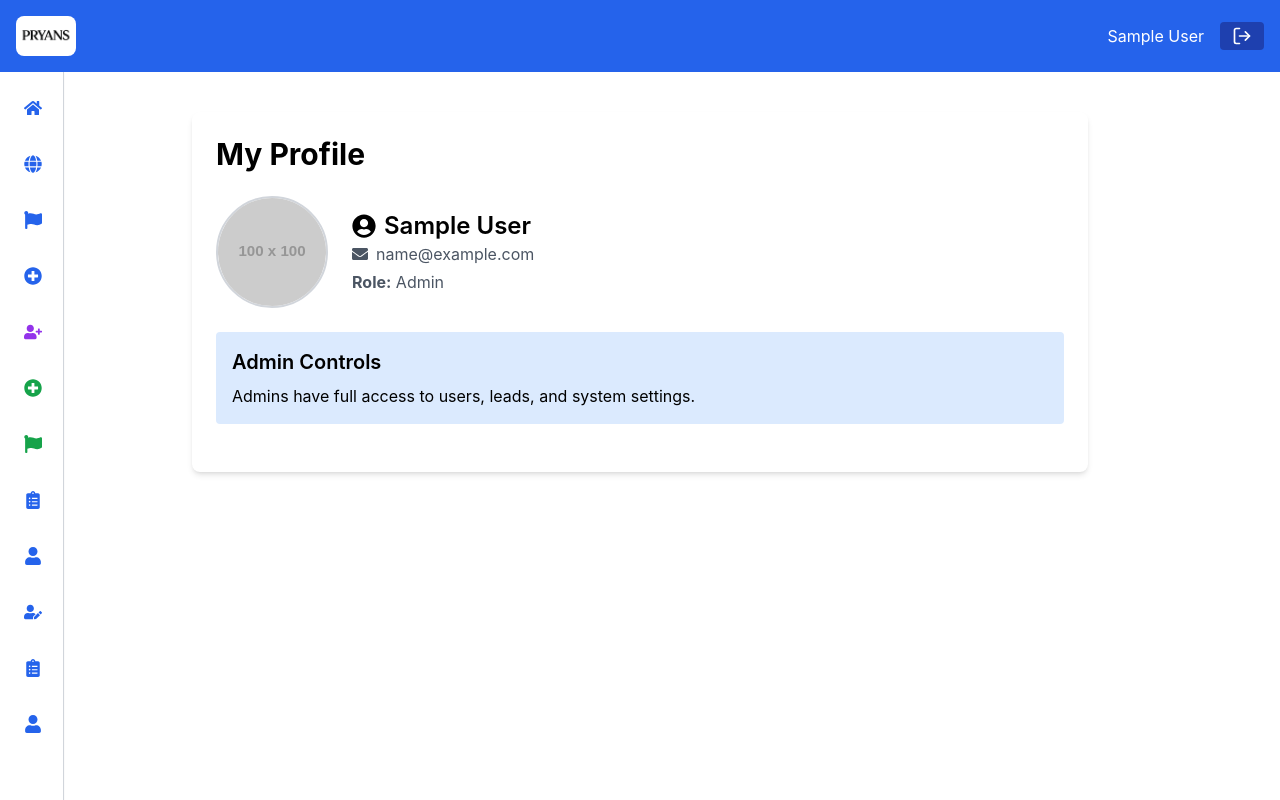
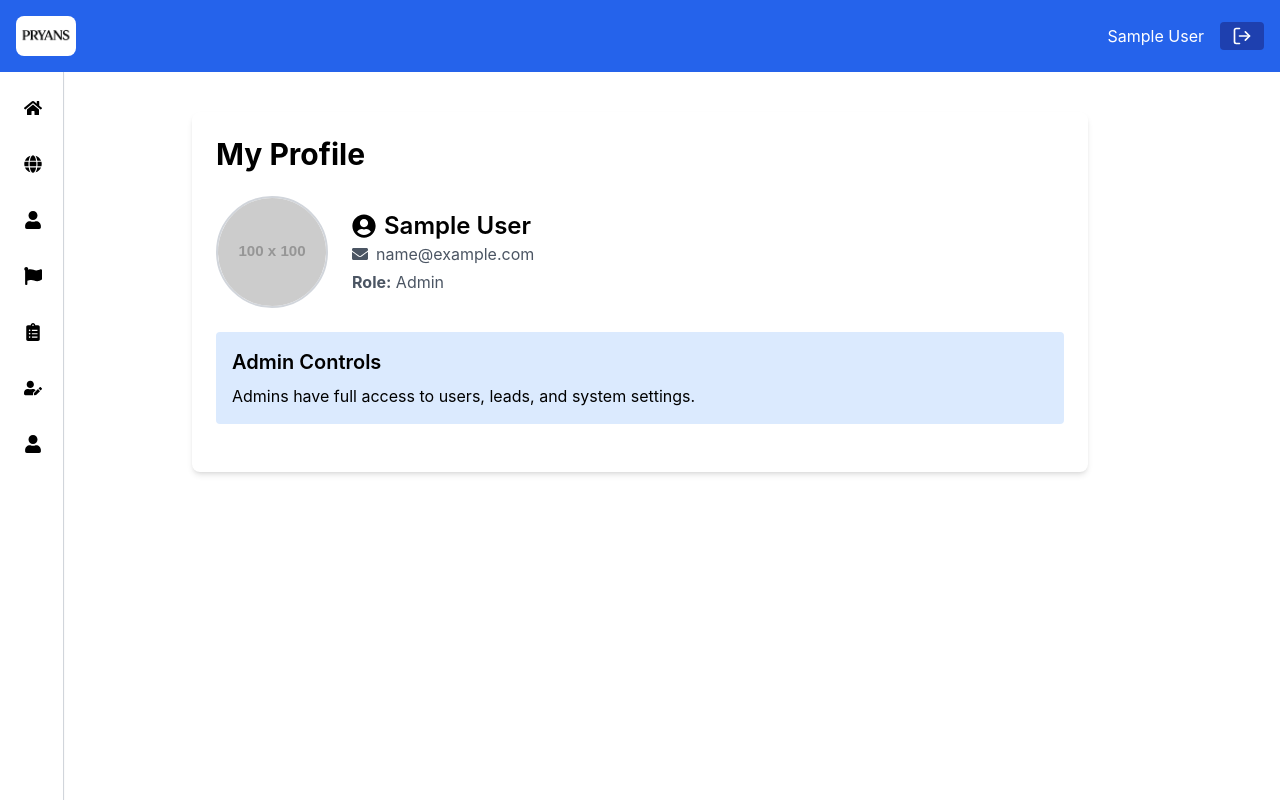
Before and after one commit to pranshugp/eduwire-crm, a React (Create React App) app in the folder Frontend/: page /profile in a window 1280 px wide. Built offline with nearby package versions, Linux system fonts and the light colour scheme; sample sign-in values are in the browser's storage.

Commit message:
change side bar

```diff
--- a/Frontend/src/components/Sidebar.jsx
+++ b/Frontend/src/components/Sidebar.jsx
@@ -2,65 +2,106 @@ import { Link } from 'react-router-dom';
 import { useSelector } from 'react-redux';
 import {
   FaHome, FaUser, FaClipboardList, FaUserEdit, FaSignInAlt, FaUserPlus,
-  FaGlobe, FaFlag, FaPlusCircle
+  FaGlobe, FaFlag, FaPlusCircle, FaChevronDown
 } from 'react-icons/fa';
+import { useState } from 'react';
 
 const Sidebar = () => {
   const user = useSelector((state) => state.auth.user);
+  const [openMenu, setOpenMenu] = useState(null);
+
+  const handleMouseEnter = (menu) => setOpenMenu(menu);
+  const handleMouseLeave = () => setOpenMenu(null);
 
   return (
-    <aside
-      className="h-screen bg-white text-black fixed top-18 left-0
-                 transition-all duration-300 ease-in-out group
-                 hover:w-64 w-16 overflow-hidden z-20
-                 border-r border-gray-300 shadow-sm"
-    >
+    <aside className="h-screen bg-white text-black fixed top-18 left-0
+                     transition-all duration-300 ease-in-out group
+                     hover:w-64 w-16 overflow-hidden z-20
+                     border-r border-gray-300 shadow-sm">
       <nav className="flex flex-col gap-4 p-4">
         {!user ? (
           <>
-            <SidebarItem to="/login" icon={<FaSignInAlt className="text-blue-600" />} label="Login" />
-            <SidebarItem to="/register" icon={<FaUserPlus className="text-blue-600" />} label="Register" />
+            <SidebarItem to="/login" icon={<FaSignInAlt />} label="Login" />
+            <SidebarItem to="/register" icon={<FaUserPlus />} label="Register" />
           </>
         ) : (
           <>
-            <SidebarItem to="/dashboard" icon={<FaHome className="text-blue-600" />} label="Dashboard" />
+            <SidebarItem to="/dashboard" icon={<FaHome />} label="Dashboard" />
 
-            <SidebarItem to="/countries" icon={<FaGlobe className="text-blue-600" />} label="All Countries" />
-            <SidebarItem to="/representing-countries" icon={<FaFlag className="text-blue-600" />} label="Representing Countries" />
+            {/* Countries Dropdown */}
+            <SidebarDropdown
+              icon={<FaGlobe />} label="Countries" open={openMenu === 'countries'}
+              onMouseEnter={() => handleMouseEnter('countries')}
+              onMouseLeave={handleMouseLeave}
+              items={[
+                { to: '/countries', label: 'All Countries' },
+                { to: '/representing-countries', label: 'Representing Countries' },
+                { to: '/representing-countries/add', label: 'Add Country' },
+              ]}
+            />
 
-           {user.role === 'admin' && (
-  <>
-    <SidebarItem to="/representing-countries/add" icon={<FaPlusCircle className="text-blue-600" />} label="Add Representing" />
-    <SidebarItem to="/admin/counsellors/add" icon={<FaUserPlus className="text-purple-600" />} label="Add Counsellor" />
+            {/* Manage Users Dropdown */}
+            {user.role === 'admin' && (
+              <SidebarDropdown
+                icon={<FaUser />} label="Manage Users" open={openMenu === 'users'}
+                onMouseEnter={() => handleMouseEnter('users')}
+                onMouseLeave={handleMouseLeave}
+                items={[
+                  { to: '/admin/counsellors/add', label: 'Add Counsellor' },
+                  { to: '/admin/counsellors', label: 'View All Counsellors' },
+                ]}
+              />
+            )}
 
-    <SidebarItem to="/institutions/add" icon={<FaPlusCircle className="text-green-600" />} label="Add Institution" />
-    <SidebarItem to="/institutions" icon={<FaFlag className="text-green-600" />} label="View Institutions" />
-    <SidebarItem to="/leads" icon={<FaClipboardList className="text-blue-600" />} label="All Leads" />
-    <SidebarItem to="/admin/counsellors" icon={<FaUser className="text-blue-600" />} label="Manage Users" />
-     <SidebarItem to="/applications/new" icon={<FaUserEdit className="text-blue-600" />} label="Fill Application" />
-    <SidebarItem to="/applications" icon={<FaClipboardList className="text-blue-600" />} label="View Applications" />
-  </>
-)}
+            {/* Institutions */}
+            {user.role === 'admin' || user.role === 'counsellor' ? (
+              <SidebarDropdown
+                icon={<FaFlag />} label="Institutions" open={openMenu === 'institutions'}
+                onMouseEnter={() => handleMouseEnter('institutions')}
+                onMouseLeave={handleMouseLeave}
+                items={[
+                  ...(user.role === 'admin' ? [{ to: '/institutions/add', label: 'Add Institution' }] : []),
+                  { to: '/institutions', label: 'View Institutions' },
+                ]}
+              />
+            ) : null}
 
+            {/* Leads */}
+            {(user.role === 'admin' || user.role === 'counsellor') && (
+              <SidebarDropdown
+                icon={<FaClipboardList />} label="Leads" open={openMenu === 'leads'}
+                onMouseEnter={() => handleMouseEnter('leads')}
+                onMouseLeave={handleMouseLeave}
+                items={[
+                  { to: user.role === 'admin' ? '/leads' : '/leads/mine', label: user.role === 'admin' ? 'All Leads' : 'My Leads' },
+                  { to: '/leads/new', label: 'Add Lead' },
+                  ...(user.role === 'admin' ? [{ to: '/leads/assign', label: 'Assign Lead' }] : []),
+                ]}
+              />
+            )}
 
-            {user.role === 'counsellor' && (
+            {/* Applications */}
+            {(user.role === 'admin' || user.role === 'counsellor') && (
+              <SidebarDropdown
+                icon={<FaUserEdit />} label="Applications" open={openMenu === 'applications'}
+                onMouseEnter={() => handleMouseEnter('applications')}
+                onMouseLeave={handleMouseLeave}
+                items={[
+                  { to: '/applications', label: 'All Applications' },
+                  { to: '/applications/new', label: 'Add Application' },
+                ]}
+              />
+            )}
+
+            {/* Student-only */}
+            {user.role === 'student' && (
               <>
-                <SidebarItem to="/leads/mine" icon={<FaClipboardList className="text-blue-600" />} label="My Leads" />
-                <SidebarItem to="/leads/new" icon={<FaUserEdit className="text-blue-600" />} label="Add Lead" />
-                <SidebarItem to="/institutions" icon={<FaFlag className="text-green-600" />} label="View Institutions" />
-                 <SidebarItem to="/applications/new" icon={<FaUserEdit className="text-blue-600" />} label="Fill Application" />
-    <SidebarItem to="/applications" icon={<FaClipboardList className="text-blue-600" />} label="View Applications" />
+                <SidebarItem to="/student/info" icon={<FaUser />} label="My Info" />
+                <SidebarItem to="/student/request-edit" icon={<FaUserEdit />} label="Request Edit" />
               </>
             )}
 
-            {user.role === 'student' && (
-              <>
-                <SidebarItem to="/student/info" icon={<FaUser className="text-blue-600" />} label="My Info" />
-                <SidebarItem to="/student/request-edit" icon={<FaUserEdit className="text-blue-600" />} label="Request Edit" />
-              </>
-            )}
-
-            <SidebarItem to="/profile" icon={<FaUser className="text-blue-600" />} label="My Profile" />
+            <SidebarItem to="/profile" icon={<FaUser />} label="My Profile" />
           </>
         )}
       </nav>
@@ -69,10 +110,7 @@ const Sidebar = () => {
 };
 
 const SidebarItem = ({ to, icon, label }) => (
-  <Link
-    to={to}
-    className="flex items-center space-x-4 p-2 rounded hover:bg-blue-500 hover:text-white transition"
-  >
+  <Link to={to} className="flex items-center space-x-4 p-2 rounded hover:bg-blue-500 hover:text-white transition">
     <span className="text-lg">{icon}</span>
     <span className="whitespace-nowrap opacity-0 group-hover:opacity-100 transition-opacity duration-300">
       {label}
@@ -80,4 +118,25 @@ const SidebarItem = ({ to, icon, label }) => (
   </Link>
 );
 
+const SidebarDropdown = ({ icon, label, items, open, onMouseEnter, onMouseLeave }) => (
+  <div className="relative" onMouseEnter={onMouseEnter} onMouseLeave={onMouseLeave}>
+    <div className="flex items-center space-x-4 p-2 rounded hover:bg-blue-500 hover:text-white transition cursor-pointer">
+      <span className="text-lg">{icon}</span>
+      <span className="whitespace-nowrap opacity-0 group-hover:opacity-100 transition-opacity duration-300 flex-1">
+        {label}
+      </span>
+      <FaChevronDown className={`transition-transform duration-300 ${open ? 'rotate-180' : ''}`} />
+    </div>
+    {open && (
+      <div className="absolute left-16 top-0 bg-white border shadow-md z-50 rounded-md overflow-hidden w-48">
+        {items.map(({ to, label }, idx) => (
+          <Link key={idx} to={to} className="block px-4 py-2 hover:bg-blue-100 text-sm">
+            {label}
+          </Link>
+        ))}
+      </div>
+    )}
+  </div>
+);
+
 export default Sidebar;
```
